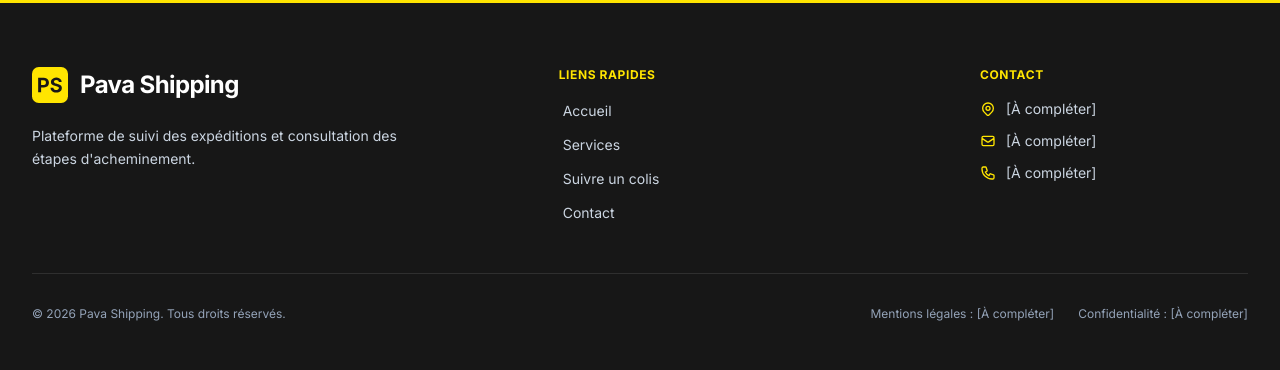
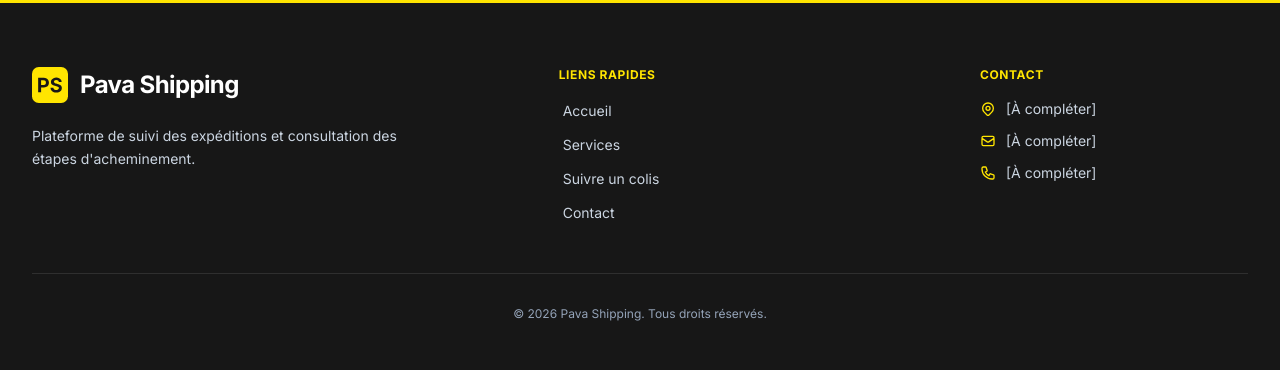
Before and after one commit to ledemka/TRACKING, a PHP site: page /contact.php in a window 1280 px wide. Shown: the part 1242-1612 px from the top of the page. Run offline with PHP 8.4, Linux system fonts and the light colour scheme; data that the repository does not hold is empty.

Commit message:
fix: suppression des mentions legales et confidentialite du footer

```diff
--- a/templates/home/footer.php
+++ b/templates/home/footer.php
@@ -79,15 +79,11 @@ $logoPath = $logoUploaded ? $logoUploaded : '/assets/img/logo-mark-fond-sombre.s
             </div>
         </div>
 
-        <!-- Mentions légales de repli et Copyright dynamique -->
-        <div class="pt-8 flex flex-col sm:flex-row items-center justify-between gap-4 text-xs text-slate-400">
+        <!-- Copyright dynamique -->
+        <div class="pt-8 text-center text-xs text-slate-400">
             <p>
                 &copy; <?= date('Y') ?> <?= escape_html($nomEntreprise) ?>. Tous droits réservés.
             </p>
-            <div class="flex items-center gap-6">
-                <span>Mentions légales : <?= escape_html($content['footer']['legal_notice']) ?></span>
-                <span>Confidentialité : <?= escape_html($content['footer']['privacy_notice']) ?></span>
-            </div>
         </div>
     </div>
 </footer>
```
